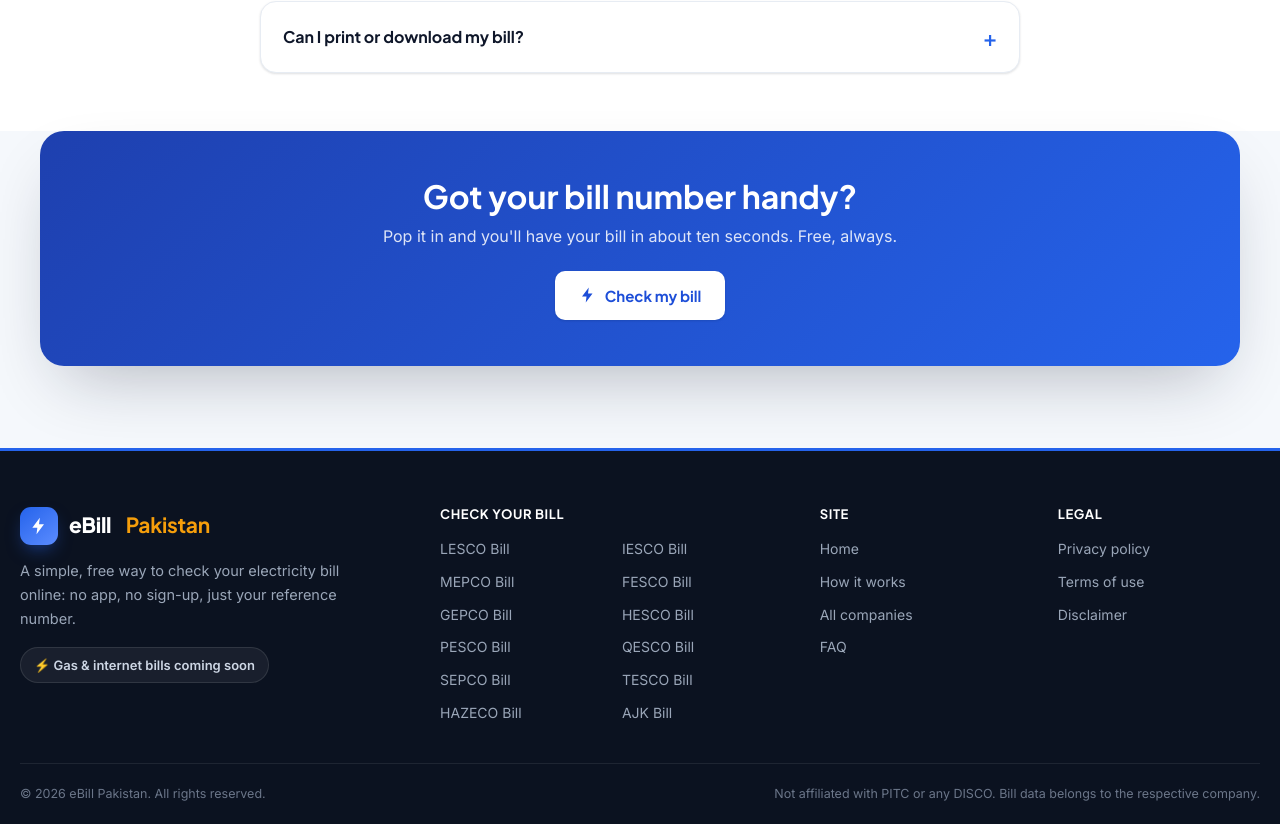
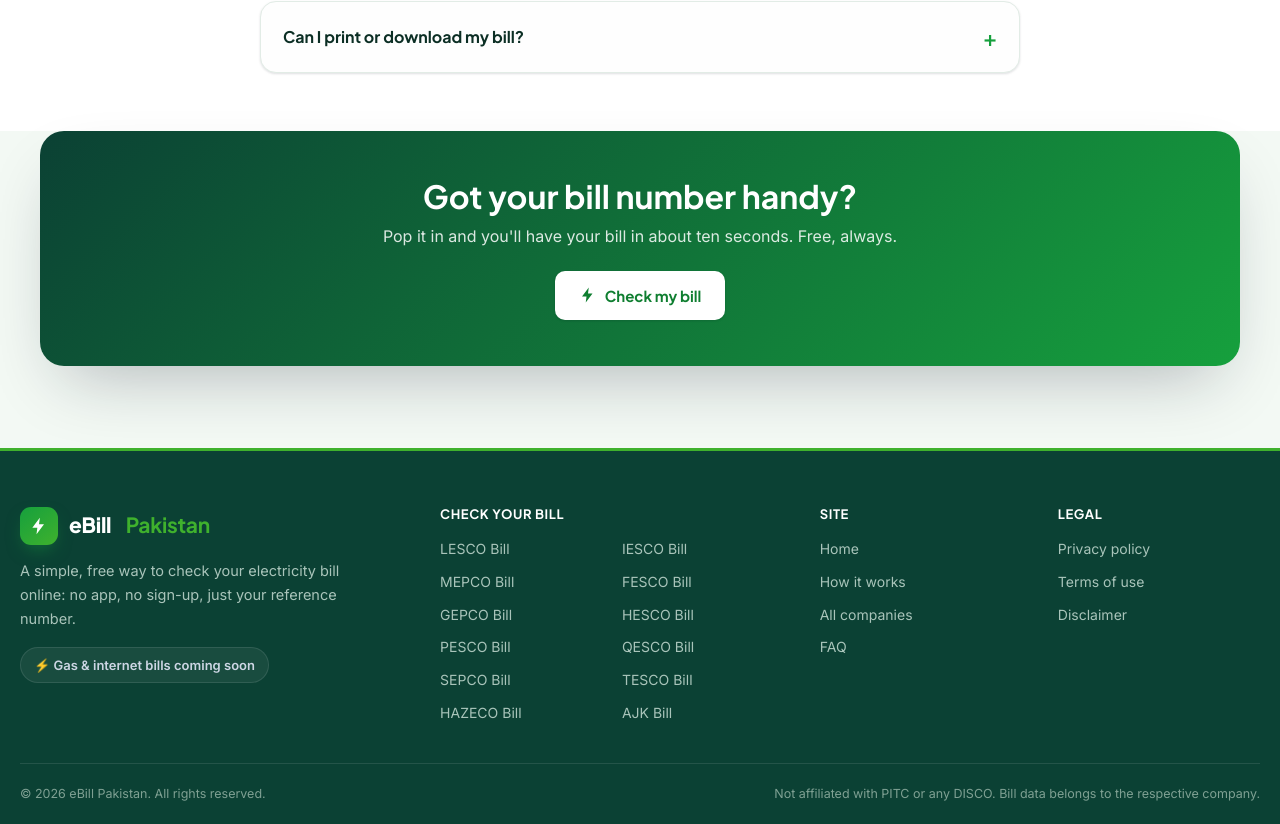
Before and after one commit to atifjan2019/ebillpakistan.pk, a Next.js app: page / in a window 1280 px wide. Shown: the part 2781-3605 px from the top of the page. Built offline with nearby package versions, Linux system fonts and the light colour scheme; no server answers.

Commit message:
Implement structural updates and optimizations across multiple modules

```diff
--- a/app/globals.css
+++ b/app/globals.css
@@ -1,17 +1,18 @@
 :root {
-  --brand: #2563eb;
-  --brand-700: #1d4ed8;
-  --brand-800: #1e40af;
-  --brand-50: #eef4ff;
-  --accent: #f59e0b;
-  --accent-50: #fff7e6;
-  --ink: #0f172a;
-  --body: #475569;
-  --muted: #8a97a8;
-  --line: #e7ecf3;
-  --bg: #f5f8fc;
-  --card: #ffffff;
-  --ok: #0f9d58;
+  --brand: #16a03d;        /* primary green */
+  --brand-700: #0f7e30;    /* darker green (hover) */
+  --brand-800: #0b4134;    /* deepest green (footer / dark) */
+  --brand-50: #eaf6ee;     /* light green tint */
+  --accent: #3fb12d;       /* bright green accent */
+  --accent-50: #ecf8e7;    /* light accent tint */
+  --soft: #96c8a1;         /* soft green */
+  --ink: #0c2f25;          /* dark green ink */
+  --body: #45574f;         /* muted green-gray text */
+  --muted: #88998f;        /* muted */
+  --line: #e2ece6;         /* light green-gray border */
+  --bg: #f3f9f4;           /* very light green page background */
+  --card: #fefefe;         /* card white */
+  --ok: #16a03d;           /* success = brand green */
   --r-sm: 10px;
   --r: 16px;
   --r-lg: 24px;
@@ -48,8 +49,8 @@
   white-space: nowrap;
 }
 .btn svg { width: 18px; height: 18px; flex: none; } /* keep icons from ballooning */
-.btn-primary { background: linear-gradient(180deg, var(--brand) 0%, var(--brand-700) 100%); color: #fff; box-shadow: 0 8px 20px -8px rgba(37, 99, 235, .6); }
-.btn-primary:hover { transform: translateY(-1px); box-shadow: 0 12px 26px -8px rgba(37, 99, 235, .65); }
+.btn-primary { background: linear-gradient(180deg, var(--brand) 0%, var(--brand-700) 100%); color: #fff; box-shadow: 0 8px 20px -8px rgba(22, 160, 61, .6); }
+.btn-primary:hover { transform: translateY(-1px); box-shadow: 0 12px 26px -8px rgba(22, 160, 61, .65); }
 .btn-ghost { background: #fff; color: var(--brand-700); border-color: var(--line); box-shadow: var(--shadow-sm); }
 .btn-ghost:hover { border-color: var(--brand); color: var(--brand); }
 .btn-wa { background: #25d366; color: #fff; box-shadow: 0 8px 20px -8px rgba(37, 211, 102, .6); }
@@ -59,7 +60,7 @@
 .nav { position: sticky; top: 0; z-index: 50; background: rgba(255, 255, 255, .82); backdrop-filter: saturate(180%) blur(12px); border-bottom: 1px solid var(--line); }
 .nav-inner { display: flex; align-items: center; justify-content: space-between; height: 66px; }
 .logo { display: flex; align-items: center; gap: 11px; font-family: var(--font-display); font-weight: 800; font-size: 21px; color: var(--ink); letter-spacing: -.3px; }
-.logo .mark { width: 38px; height: 38px; border-radius: 11px; display: grid; place-items: center; background: linear-gradient(140deg, var(--brand) 0%, #5b8cff 100%); color: #fff; box-shadow: 0 8px 18px -6px rgba(37, 99, 235, .6); }
+.logo .mark { width: 38px; height: 38px; border-radius: 11px; display: grid; place-items: center; background: linear-gradient(140deg, var(--brand) 0%, var(--accent) 100%); color: #fff; box-shadow: 0 8px 18px -6px rgba(22, 160, 61, .55); }
 .logo .mark svg { width: 20px; height: 20px; }
 .logo b { color: var(--accent); }
 .nav-links { display: flex; align-items: center; gap: 30px; font-weight: 600; font-size: 15px; color: var(--body); }
@@ -71,13 +72,13 @@
 .hero::before {
   content: ""; position: absolute; left: 50%; top: -120px; transform: translateX(-50%);
   width: 900px; height: 560px; border-radius: 50%; z-index: 0;
-  background: radial-gradient(closest-side, rgba(37, 99, 235, .14), rgba(37, 99, 235, 0));
+  background: radial-gradient(closest-side, rgba(22, 160, 61, .14), rgba(22, 160, 61, 0));
 }
 .hero > * { position: relative; z-index: 1; }
 .eyebrow { display: inline-flex; align-items: center; gap: 8px; background: #fff; border: 1px solid var(--line); color: var(--brand-700); font-weight: 600; font-size: 13px; padding: 7px 14px; border-radius: 999px; box-shadow: var(--shadow-sm); }
 .eyebrow .dot { width: 8px; height: 8px; border-radius: 50%; background: var(--ok); box-shadow: 0 0 0 3px rgba(15, 157, 88, .18); }
 .hero h1 { font-size: clamp(31px, 5.2vw, 50px); font-weight: 800; letter-spacing: -1px; margin: 20px auto 14px; max-width: 760px; }
-.hero h1 .grad { background: linear-gradient(120deg, var(--brand) 10%, #6aa0ff 90%); -webkit-background-clip: text; background-clip: text; -webkit-text-fill-color: transparent; }
+.hero h1 .grad { background: linear-gradient(120deg, var(--brand) 10%, var(--accent) 90%); -webkit-background-clip: text; background-clip: text; -webkit-text-fill-color: transparent; }
 .hero p.sub { font-size: clamp(16px, 2.2vw, 19px); color: var(--body); max-width: 560px; margin: 0 auto 30px; }
 
 /* ---------- search card ---------- */
@@ -99,7 +100,7 @@
 .field label .opt { color: var(--brand); text-transform: none; font-weight: 600; }
 .control { position: relative; }
 .control select, .control input { width: 100%; height: 54px; padding: 0 16px; border: 1.5px solid var(--line); border-radius: var(--r-sm); font-size: 16px; color: var(--ink); background: #fbfcfe; transition: border .15s, box-shadow .15s; appearance: none; }
-.control select:focus, .control input:focus { outline: none; border-color: var(--brand); background: #fff; box-shadow: 0 0 0 4px rgba(37, 99, 235, .12); }
+.control select:focus, .control input:focus { outline: none; border-color: var(--brand); background: #fff; box-shadow: 0 0 0 4px rgba(22, 160, 61, .12); }
 .control.sel::after { content: ""; position: absolute; right: 16px; top: 50%; width: 9px; height: 9px; border-right: 2px solid var(--muted); border-bottom: 2px solid var(--muted); transform: translateY(-65%) rotate(45deg); pointer-events: none; }
 .search-grid .btn { height: 54px; align-self: end; }
 .search-foot { display: flex; align-items: center; gap: 7px; justify-content: center; margin: 16px 2px 2px; color: var(--muted); font-size: 13px; }
@@ -161,7 +162,7 @@
 .cta-band .btn-ghost { background: #fff; color: var(--brand-700); border: 0; }
 
 /* ---------- footer ---------- */
-.footer { background: #0b1220; color: #9aa6b8; margin-top: 24px; border-top: 3px solid var(--brand); }
+.footer { background: var(--brand-800); color: #a9c4ba; margin-top: 24px; border-top: 3px solid var(--accent); }
 .footer-grid { display: grid; grid-template-columns: 1.9fr 1.7fr 1fr 1fr; gap: 36px; padding: 56px 0 40px; }
 .footer .logo { color: #fff; margin-bottom: 14px; }
 .footer-brand .blurb { font-size: 14.5px; max-width: 320px; line-height: 1.65; margin: 0; }
@@ -169,9 +170,9 @@
 .footer h4 { color: #fff; font-size: 13px; letter-spacing: .6px; margin-bottom: 16px; text-transform: uppercase; }
 .footer ul { list-style: none; margin: 0; padding: 0; display: flex; flex-direction: column; gap: 11px; font-size: 14px; }
 .footer ul.cols-2 { display: grid; grid-template-columns: 1fr 1fr; gap: 11px 20px; }
-.footer a { color: #9aa6b8; transition: color .12s; }
+.footer a { color: #a9c4ba; transition: color .12s; }
 .footer a:hover { color: #fff; }
-.footer-bottom { border-top: 1px solid rgba(255, 255, 255, .08); padding: 20px 0; display: flex; justify-content: space-between; align-items: center; gap: 12px; flex-wrap: wrap; font-size: 12.5px; color: #6b7689; }
+.footer-bottom { border-top: 1px solid rgba(255, 255, 255, .1); padding: 20px 0; display: flex; justify-content: space-between; align-items: center; gap: 12px; flex-wrap: wrap; font-size: 12.5px; color: #7fa093; }
 
 /* ---------- result page ---------- */
 .result-wrap { padding: 32px 0 50px; }
```
Also changed, not shown: public/images/logo.png (added).
